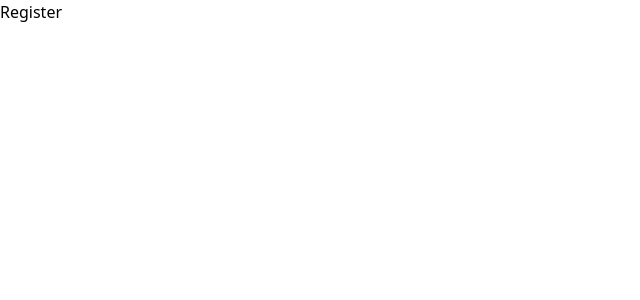
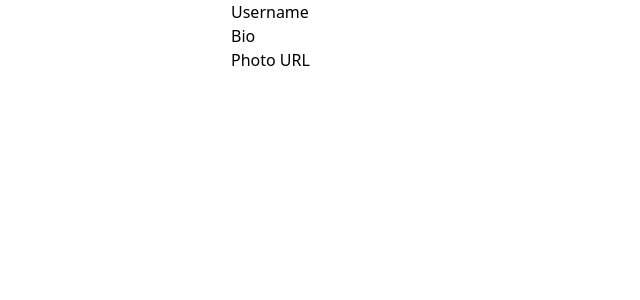
Before and after one commit to rakibul-islam-hasib/task-management, a React (Vite) app: page /register in a window 1280 px wide. Shown: the top 300 px of the page, without its empty margins (0-640 px from the left). Built offline with nearby package versions, Linux system fonts and the light colour scheme.

Commit message:
Register page input fulid updated

```diff
--- a/src/pages/Register.jsx
+++ b/src/pages/Register.jsx
@@ -3,7 +3,31 @@ import React from 'react';
 const Register = () => {
     return (
         <div>
-            <h1>Register</h1>
+            <div className="flex items-center justify-center h-screen">
+                <div className="flex flex-col">
+                    <div className="relative">
+                        <input type="text" id="username" className="border-b w-[300px] py-1 focus:outline-none focus:border-purple-600 focus:border-b-2 transition-colors peer" />
+                        <label htmlFor="username" className="absolute left-0 top-1 text-gray-600 cursor-text peer-focus:text-xs peer-focus:-top-4 peer-focus:text-purple-600 transition-all">Username</label>
+                    </div>
+                    <div className="relative mt-5">
+                        <input
+                            type="text"
+                            id="bio"
+                            className="border-b w-[300px] py-1 focus:outline-none focus:border-purple-600 focus:border-b-2 transition-colors peer" />
+                        <label htmlFor="bio" className="absolute left-0 top-1 text-gray-600 cursor-text peer-focus:text-xs peer-focus:-top-4 peer-focus:text-purple-600 transition-all">Bio</label>
+                    </div>
+                    <div className="relative mt-5">
+                        <input
+                            type="text"
+                            id="photoURL"
+                            className="border-b w-[300px] py-1 focus:outline-none focus:border-purple-600 focus:border-b-2 transition-colors peer" />
+                        <label
+                            htmlFor="photoURL"
+                            className="absolute left-0 top-1 text-gray-600 cursor-text peer-focus:text-xs peer-focus:-top-4 peer-focus:text-purple-600 transition-all">Photo URL</label>
+                    </div>
+                </div>
+            </div>
+
         </div>
     );
 };
```
